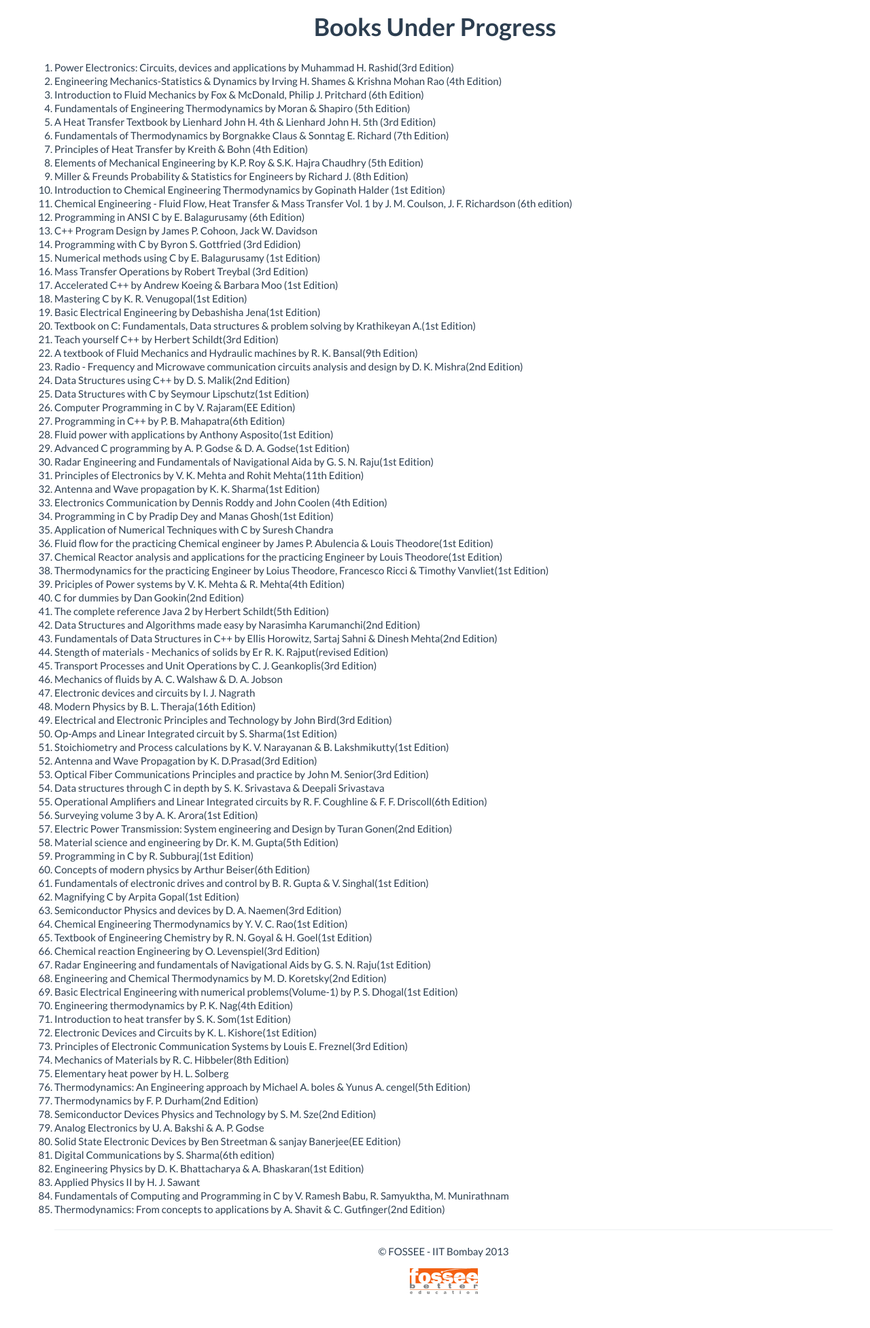
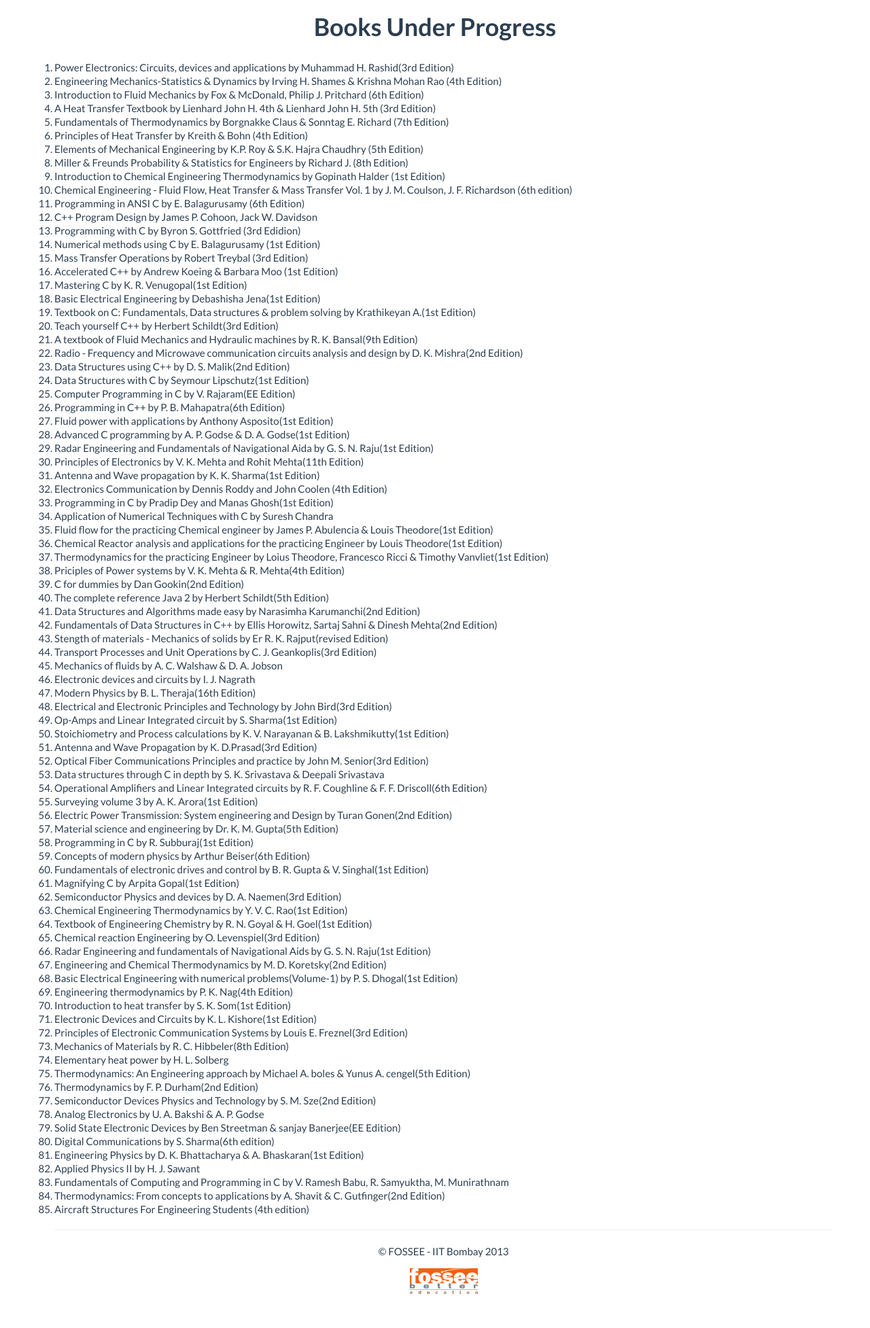
Before and after one commit to FOSSEE/Python-TBC-Interface, a Django app: a page that uses tbc/templates/tbc/books_under_progress.html in a window 1280 px wide. Shown: the part 51-2005 px from the top of the page at 68% size. Run offline with Django 3.2, Linux system fonts and the light colour scheme; parts of the project's set-up code (start-up, migrations or seed data) failed here and were passed over.

Commit message:
updating the list

```diff
--- a/tbc/templates/tbc/books_under_progress.html
+++ b/tbc/templates/tbc/books_under_progress.html
@@ -6,7 +6,6 @@
    <li>Power Electronics: Circuits, devices and applications by Muhammad H. Rashid(3rd Edition)
    <li>Engineering Mechanics-Statistics & Dynamics by Irving H. Shames & Krishna Mohan Rao (4th Edition)
    <li>Introduction to Fluid Mechanics by Fox & McDonald, Philip J. Pritchard (6th Edition)
-   <li>Fundamentals of Engineering Thermodynamics by Moran & Shapiro (5th Edition)
    <li>A Heat Transfer Textbook by Lienhard John H. 4th & Lienhard John H. 5th (3rd Edition)
    <li>Fundamentals of Thermodynamics by Borgnakke Claus & Sonntag E. Richard (7th Edition)
    <li>Principles of Heat Transfer by Kreith & Bohn (4th Edition)
@@ -88,4 +87,5 @@
   <li> Applied Physics II by H. J. Sawant
   <li>Fundamentals of Computing and Programming in C by V. Ramesh Babu, R. Samyuktha, M. Munirathnam
   <li>Thermodynamics: From concepts to applications by A. Shavit & C. Gutfinger(2nd Edition)
+  <li>Aircraft Structures For Engineering Students (4th edition)
 {% endblock %}
--- a/tbc/templates/tbc/converted_textbooks.html
+++ b/tbc/templates/tbc/converted_textbooks.html
@@ -92,6 +92,7 @@
 <li>Electrical Power Systems: Concepts, theory and Practice by Subir Ray(EE Edition)
 <li>Problems in Fluid Flow by D. J. Brasch and D. Whyman(1st Edition)
 <li>Programming with ANSI and Turbo C by Ashok N. Kamthane(1st Edition)
+<li>Fundamentals of Engineering Thermodynamics by Moran & Shapiro (5th Edition)
 </ol>
 
 {% endblock %}
```
